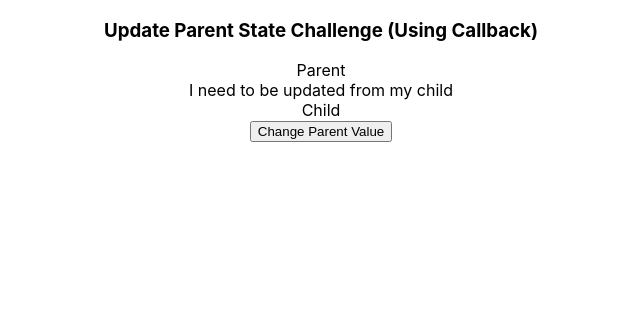
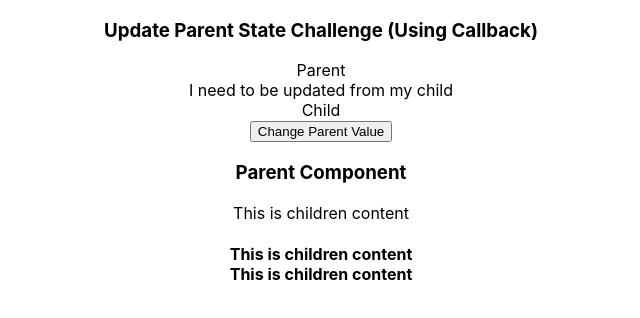
Before and after one commit to Priyak89/resume, a React (Create React App) app in the folder resume/: page / in a window 1280 px wide. Shown: the top 318 px of the page, without its empty margins (319-959 px from the left). Built offline with nearby package versions, Linux system fonts and the light colour scheme.

Commit message:
callback implementation

```diff
--- a/resume/src/App.js
+++ b/resume/src/App.js
@@ -11,13 +11,14 @@ import './App.css';
 import Buttonexercise from './buttonexercise';
 import Names from './arraymap';
 import Parent from './callbackimp';
+import Application from './callbackdisplay';
 
 function App() {
   return (
     <div className="App">
 
    <Parent/>
-
+<Application/>
     </div>
   );
 }
--- /dev/null
+++ b/resume/src/callbackdisplay.js
@@ -0,0 +1,25 @@
+import React, { Component } from 'react';
+function Child() {
+    return <div>This is children content</div>;
+  }
+
+  // Add code only here
+  //why is the function argument children and not child?
+  function Parent({children}) {
+    return (
+      <div>
+        <h3>Parent Component</h3>
+        <Child />
+        <h4>{children}</h4>
+      </div>
+    );
+  }
+
+  function Application() {
+    return (
+      <Parent>
+        <Child /><Child />
+      </Parent>
+    );
+  }
+export default Application;
--- a/resume/src/callbackimp.js
+++ b/resume/src/callbackimp.js
@@ -1,9 +1,13 @@
 import React, { Component } from 'react';
-function Child({setValue}) {
+/**
+  Challenge: Parent text (I need to be updated from my child) should be
+  updated when Child button below is clicked. Feel free to use any string to
+  update the parent's current string.**/
+function Child({setValue1}) {
     return (
       <>
         <div>Child</div>
-        <button onClick={()=>setValue("I changed the parent")}>Change Parent Value</button>
+        <button onClick={()=>setValue1("I changed the parent")}>Change Parent Value</button>
       </>
     );
   }
@@ -22,7 +26,7 @@ function Child({setValue}) {
         </div>
 
         <div className="wrapper">
-          <Child setValue={setValue} />
+          <Child setValue1={setValue} />
         </div>
       </>
     );
```
